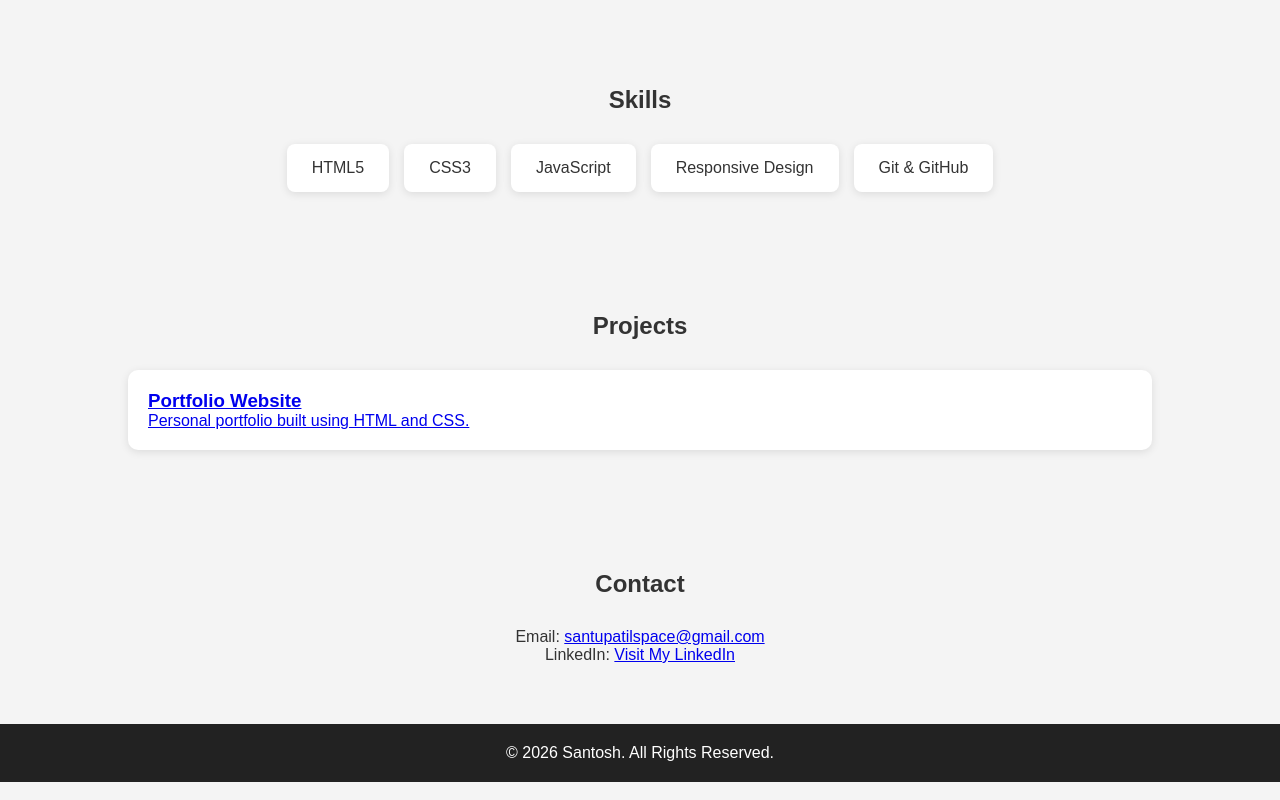
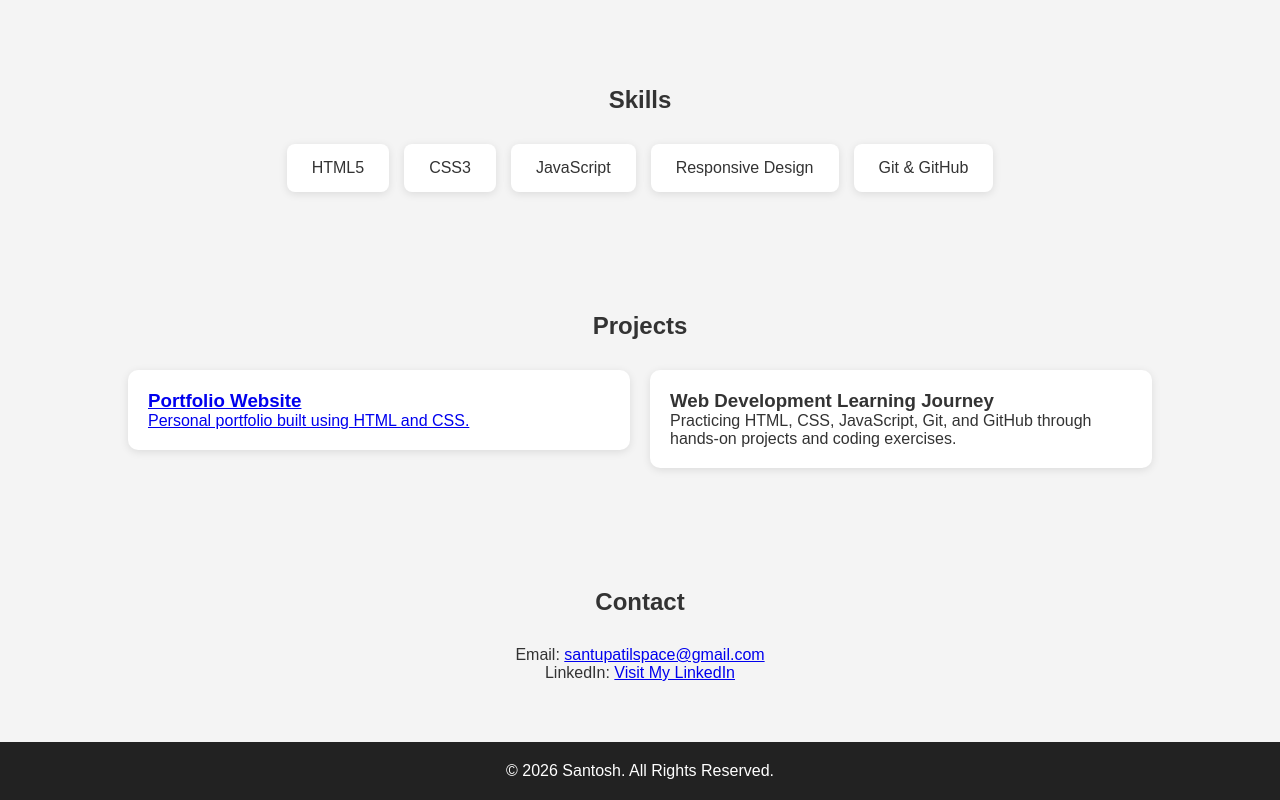
Before and after one commit to santumpatil/Portfolio---website-, a plain HTML site: page index.html in a window 1280 px wide. Shown: the part 1006-1806 px from the top of the page. Drawn offline with Linux system fonts and the light colour scheme.

Commit message:
Add project section for web development journey

```diff
--- a/index.html
+++ b/index.html
@@ -165,6 +165,10 @@ footer{
         <p>Personal portfolio built using HTML and CSS.</p>
     </div>
         </a>
+        <div class="project">
+    <h3>Web Development Learning Journey</h3>
+    <p>Practicing HTML, CSS, JavaScript, Git, and GitHub through hands-on projects and coding exercises.</p>
+        </div>
 
     </div>
 </section>
```
